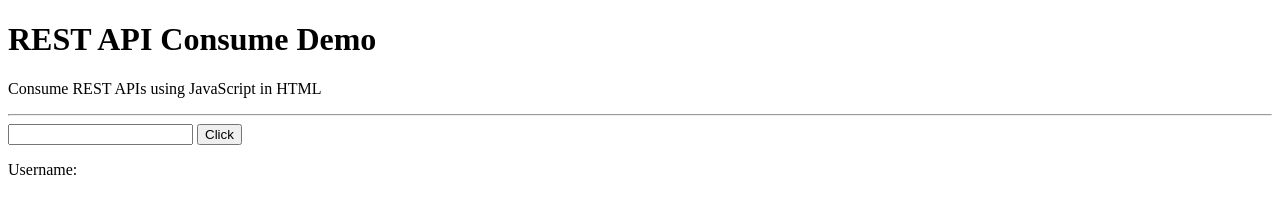
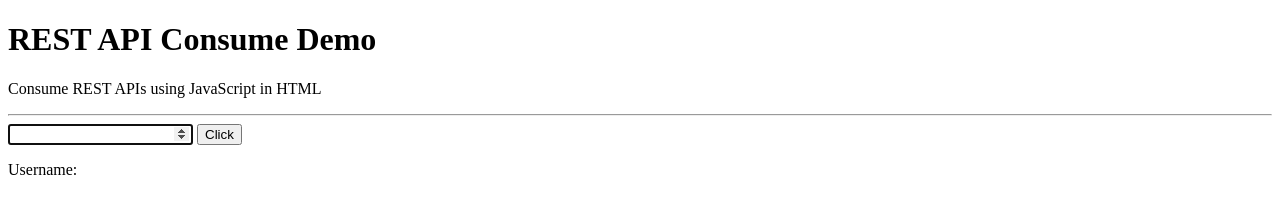
Before and after one commit to shridhar-javafsd/ibm-webservices-demo-dec-2025, a plain HTML site: page frontend-demos/js-reacp-demos/index.html in a window 1280 px wide. Drawn offline with Linux system fonts and the light colour scheme.

Commit message:
JavaScript recap

```diff
--- a/frontend-demos/js-reacp-demos/index.html
+++ b/frontend-demos/js-reacp-demos/index.html
@@ -9,14 +9,16 @@
     <h1>REST API Consume Demo</h1>
     <p>Consume REST APIs using JavaScript in HTML</p>
     <hr />
-    <div>
-        <input type="number" id="input">
+    <!-- <div>
+        <input type="number" id="input" autofocus>
         <button onclick="fetchUserData()">Click</button>
-    </div>
+    </div> -->
+
+    <form onsubmit="fetchUserData(); return false; ">
+        <input type="number" id="input" autofocus>
+        <input type="submit" value="Click" />
+    </form>
     <p>Username: <span id="username"></span> </p>
-
-
-
     <script src="script.js"></script>
 </body>
 
--- a/frontend-demos/js-reacp-demos/script.js
+++ b/frontend-demos/js-reacp-demos/script.js
@@ -1,6 +1,5 @@
 
 // consume REST APIs
-
 
 const apiUrl = 'https://jsonplaceholder.typicode.com/users/';
 let userId = 0;
```
